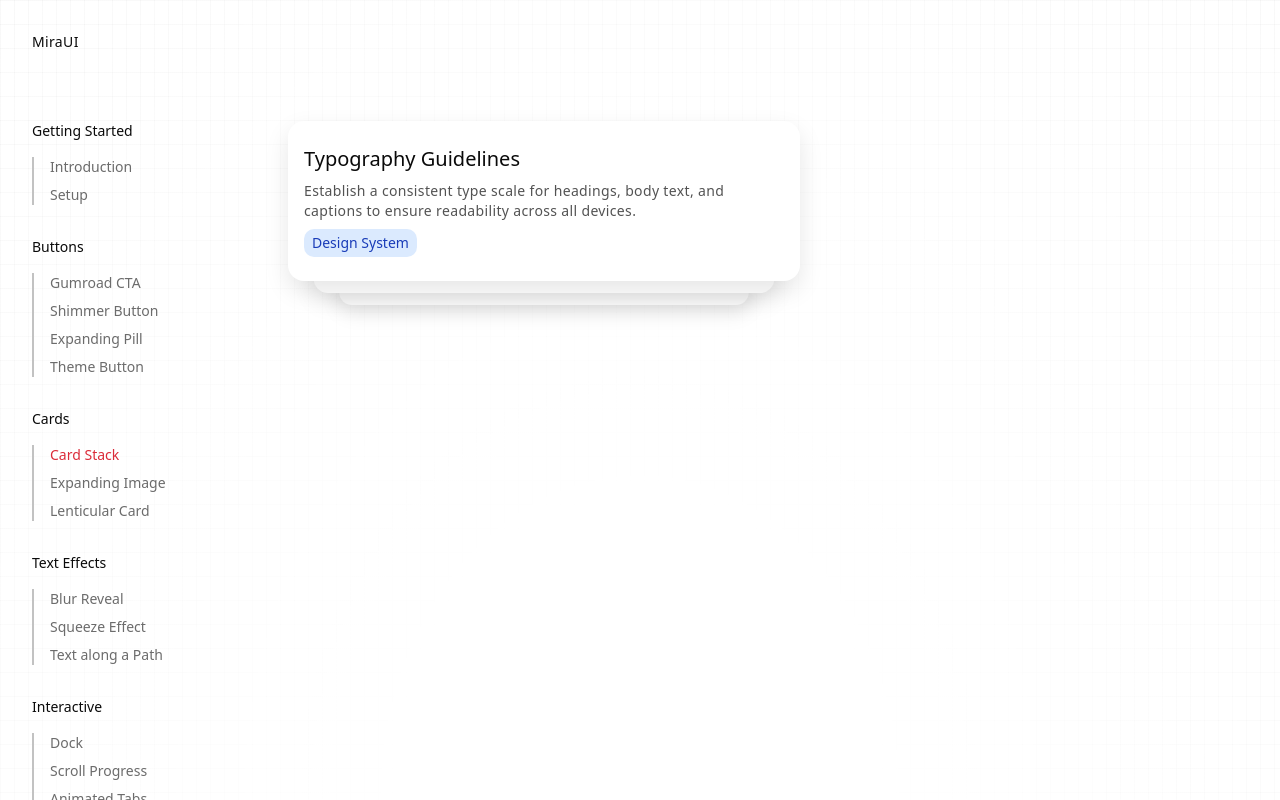
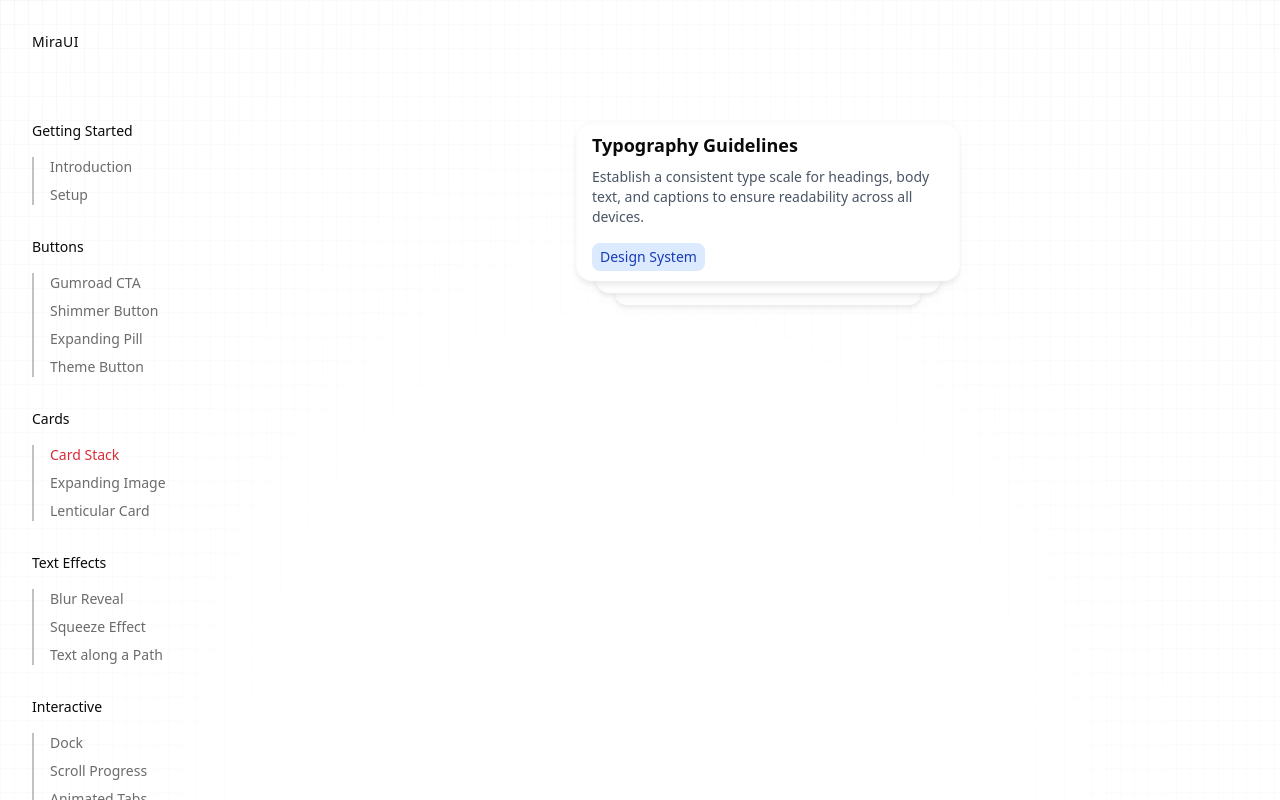
Before and after one commit to k4rtikay/ui-lab, a Next.js app: page /components/card-stack in a window 1280 px wide. Built offline with nearby package versions, Linux system fonts and the light colour scheme; some icons are missing.

Commit message:
refactor(CardStack): make the component more modular by replacing input props with rendering children

```diff
--- a/src/app/components/card-stack/page.tsx
+++ b/src/app/components/card-stack/page.tsx
@@ -1,11 +1,12 @@
 import React from "react";
 import CardStack from "@/components/works/Card-stack/CardStack";
+import clsx from "clsx";
 
 export default function CardStackPage({
     children,
 }:{children: React.ReactNode}){
 
-    const MOCK_CARDS = [
+    const items = [
         {
             id: 1,
             title: "Typography Guidelines",
@@ -37,7 +38,7 @@ export default function CardStackPage({
         {
             id: 5,
             title: "Dark Mode Contrast",
-            description: "Verify that all gray text colors pass WCAG AA standards when in dark mode.",
+            description: "Verify that all gray text colors pass WCAG AA standards when in dark mode of the website.",
             category: "Accessibility",
             color: "bg-red-100 text-red-800",
         },
@@ -45,8 +46,20 @@ export default function CardStackPage({
 
 
     return(
-        <div>
-            <CardStack items={MOCK_CARDS}></CardStack>
+        <div className="flex justify-center">
+            <CardStack className="h-40 w-72 md:w-96">
+                {
+                    items.map((item)=>(
+                        <div key={item.id} className="flex flex-col justify-center gap-2 h-full w-full px-4 rounded-2xl shadow-[0_4px_4px_rgba(0,0,0,0.05),0_8px_12px_rgba(0,0,0,0.025),inset_0_2px_4px_rgba(0,0,0,0.03)] bg-white dark:bg-[#121212] dark:border dark:border-zinc-800 ">
+                            <h2 className="text-lg font-semibold">{item.title}</h2>
+                            <div className="flex flex-col gap-4">
+                                <p className="text-sm text-gray-600 dark:text-gray-400">{item.description}</p>
+                                <span className={clsx("px-2 py-1 w-fit text-sm rounded-md",item.color)}>{item.category}</span>
+                            </div>
+                        </div>
+                    ))
+                }
+            </CardStack>
         </div>
     )
 }
--- a/src/components/works/Card-stack/CardStack.tsx
+++ b/src/components/works/Card-stack/CardStack.tsx
@@ -1,30 +1,32 @@
 "use client";
 
 import clsx from "clsx";
-import React, { useState } from "react";
+import React, { Children, useState } from "react";
 import { motion } from "motion/react";
 
-type cardData = {
-  id: number | string;
-  title: string;
-  description: string;
-  category: string;
-  color: string;
-};
+// type cardData = {
+//   id: number | string;
+//   title: string;
+//   description: string;
+//   category: string;
+//   color: string;
+// };
 
-interface CardStackProps extends React.ButtonHTMLAttributes<HTMLDivElement> {
-    items: cardData[];
+interface CardStackProps extends React.HTMLAttributes<HTMLDivElement> {
+    children: React.ReactNode;
+    className?: string;
 };
 
 export default function CardStack({
-    items,
+    children,
     className,
     ...props
 }:CardStackProps){
 
+    const cards = Children.toArray(children);
     const [activeIndex, setActiveIndex] = useState<number>(0);
     const [hasClicked, setHasClicked] = useState<boolean>(false);
-    const totalCards:number  = items.length;
+    const totalCards:number  = cards.length;
 
 
     const lastIndex:number = (activeIndex - 1 + totalCards) % totalCards;
@@ -69,7 +71,7 @@ export default function CardStack({
             opacity: 0,
             zIndex: 50,
             filter: "blur(4px)",
-            transition:{ duration:0.4 },
+            transition:{ duration:0.35 },
         },
         transitionEnd: {
             y: 0,
@@ -80,9 +82,9 @@ export default function CardStack({
     }
 
     return(
-        <div className="relative">
+        <div className={clsx("relative ", className)} {...props}>
             {
-                items.map((item, index)=>{
+                cards.map((item, index)=>{
                     let anim;
 
                     if(index === activeIndex){
@@ -102,17 +104,15 @@ export default function CardStack({
                     }
 
                     return(
-                        <motion.div key={item.id}
+                        <motion.div key={index}
                         variants={variants}
                         initial={anim}
                         animate={anim}
                         transition={{type:"spring", damping:15 }}
                         whileTap={{y:'8px'}}
-                        className={clsx("h-fit max-w-lg px-4 py-6 flex flex-col gap-2 absolute inset-0 rounded-2xl bg-white dark:bg-[#181818] text-foreground shadow-[0px_10px_25px_rgba(0,0,0,0.1)] dark:shadow-none dark:border dark:border-zinc-800",{ "pointer-events-none":(index!==activeIndex) })}
+                        className={clsx("w-fit absolute inset-0",{ "pointer-events-none":(index!==activeIndex) })}
                         onClick={handleClick}>
-                            <h1 className="text-xl font-medium">{item.title}</h1>
-                            <p className="text-sm opacity-70 tracking-wide">{item.description}</p>
-                            <span className={clsx("px-2 py-1 w-fit text-sm rounded-lg",item.color)}>{item.category}</span>
+                            {item}
                         </motion.div>
                     )
                 })
```
